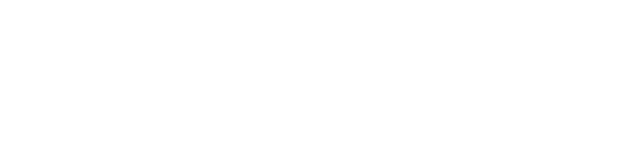
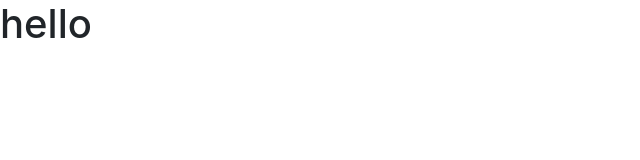
Before and after one commit to yefim94/todolist_JS, a website: page dist/index.html in a window 1280 px wide. Shown: the whole page, without its empty margins (0-640 px from the left). Drawn offline with nearby package versions, Linux system fonts and the light colour scheme.

Commit message:
made h1 tag with event listener

```diff
--- a/src/main.js
+++ b/src/main.js
@@ -0,0 +1,3 @@
+document.querySelector('h1').addEventListener('click', (e) => {
+  console.log('h1 has been clicked');
+});
```
Also changed, not shown: dist/index.html, 1 other file.
